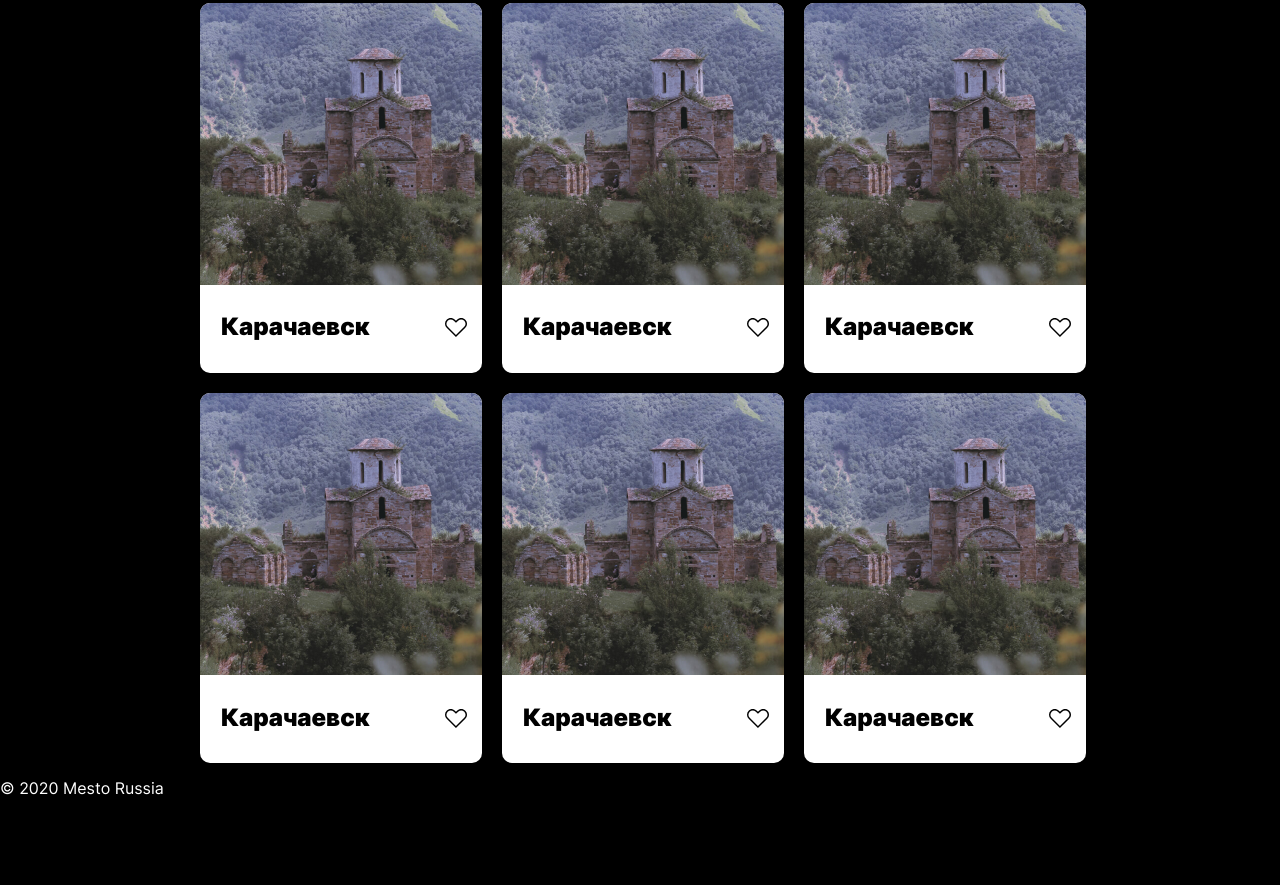
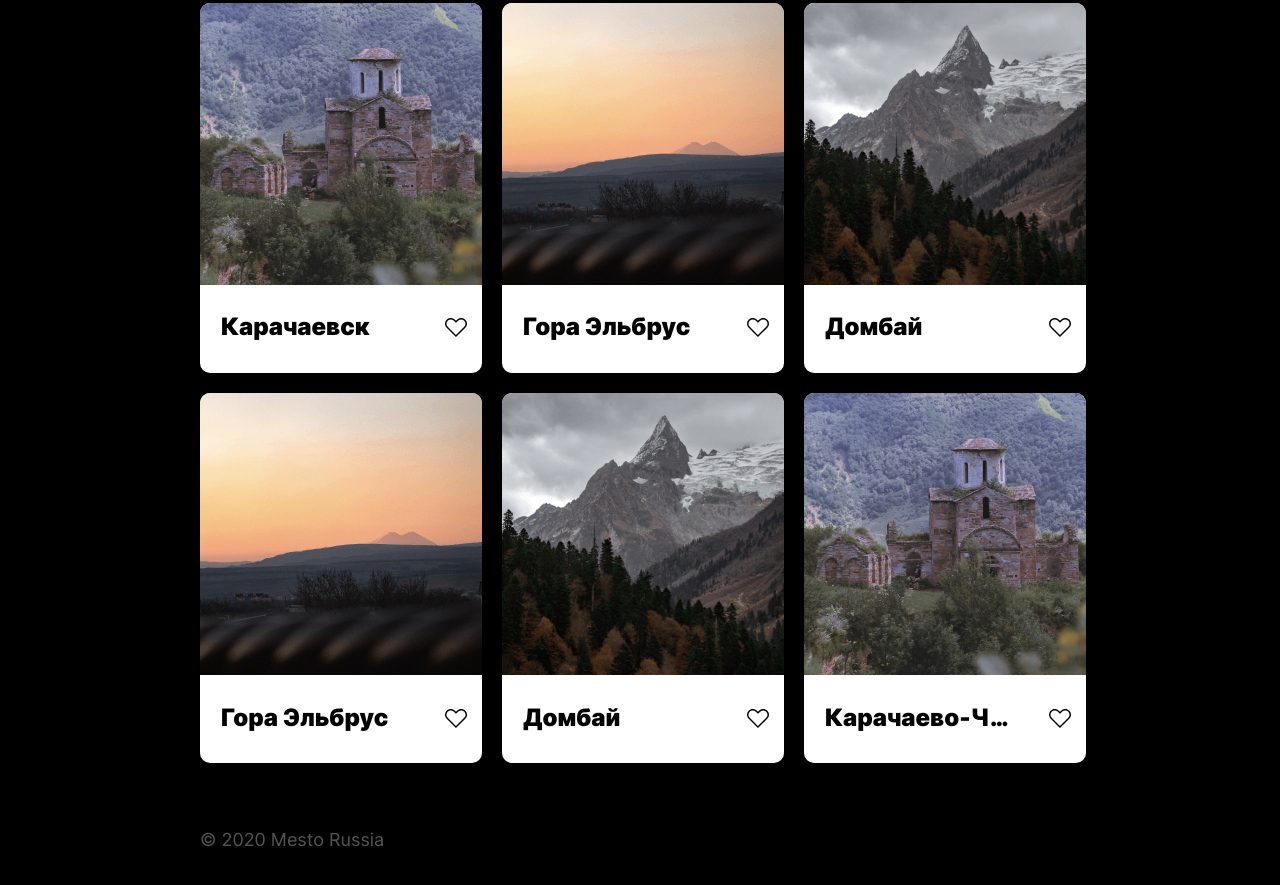
Before and after one commit to shvet12sov/mesto, a plain HTML site: page index.html in a window 1280 px wide. Shown: the part 285-1170 px from the top of the page. Before the commit the page ends 1099 px from the top, so only its background shows below. Drawn offline with Linux system fonts and the light colour scheme.

Commit message:
feat: свесртать секцию footer

```diff
--- /dev/null
+++ b/blocks/footer/__copyright/footer__copyright.css
@@ -0,0 +1,7 @@
+.footer__copyright {
+  font-style: normal;
+  font-weight: normal;
+  font-size: 18px;
+  line-height: 1.2;
+  color: #545454;
+}
--- a/blocks/footer/footer.css
+++ b/blocks/footer/footer.css
@@ -0,0 +1,3 @@
+.footer {
+  margin: 66px auto 60px;
+}
--- a/blocks/places/__name/places__name.css
+++ b/blocks/places/__name/places__name.css
@@ -8,4 +8,5 @@
   overflow: hidden;
   text-overflow: ellipsis;
   white-space: nowrap;
+  max-width: 190px;
 }
--- a/index.html
+++ b/index.html
@@ -33,37 +33,37 @@
             </div>
           </li>
           <li class="places__item">
-            <img src="./images/karachaevsk.jpg" alt="Карачаевск" class="places__image">
+            <img src="./images/elbrus.png" alt="Гора Эльбрус" class="places__image">
             <div class="places__wrapper">
-              <p class="places__name">Карачаевск</p>
+              <p class="places__name">Гора Эльбрус</p>
+              <span class="places__like"></span>
+            </div>
+          </li>
+          <li class="places__item">
+            <img src="./images/dombay.png" alt="Домбай" class="places__image">
+            <div class="places__wrapper">
+              <p class="places__name">Домбай</p>
+              <span class="places__like"></span>
+            </div>
+          </li>
+          <li class="places__item">
+            <img src="./images/elbrus.png" alt="Гора Эльбрус" class="places__image">
+            <div class="places__wrapper">
+              <p class="places__name">Гора Эльбрус</p>
+              <span class="places__like"></span>
+            </div>
+          </li>
+          <li class="places__item">
+            <img src="./images/dombay.png" alt="Домбай" class="places__image">
+            <div class="places__wrapper">
+              <p class="places__name">Домбай</p>
               <span class="places__like"></span>
             </div>
           </li>
           <li class="places__item">
             <img src="./images/karachaevsk.jpg" alt="Карачаевск" class="places__image">
             <div class="places__wrapper">
-              <p class="places__name">Карачаевск</p>
-              <span class="places__like"></span>
-            </div>
-          </li>
-          <li class="places__item">
-            <img src="./images/karachaevsk.jpg" alt="Карачаевск" class="places__image">
-            <div class="places__wrapper">
-              <p class="places__name">Карачаевск</p>
-              <span class="places__like"></span>
-            </div>
-          </li>
-          <li class="places__item">
-            <img src="./images/karachaevsk.jpg" alt="Карачаевск" class="places__image">
-            <div class="places__wrapper">
-              <p class="places__name">Карачаевск</p>
-              <span class="places__like"></span>
-            </div>
-          </li>
-          <li class="places__item">
-            <img src="./images/karachaevsk.jpg" alt="Карачаевск" class="places__image">
-            <div class="places__wrapper">
-              <p class="places__name">Карачаевск</p>
+              <p class="places__name">Карачаево-Черкесия</p>
               <span class="places__like"></span>
             </div>
           </li>
--- a/pages/index.css
+++ b/pages/index.css
@@ -26,3 +26,6 @@
 @import url('../blocks/places/__name/places__name.css');
 @import url('../blocks/places/__like/places__like.css');
 @import url('../blocks/places/__wrapper/places__wrapper.css');
+
+@import url('../blocks/footer/footer.css');
+@import url('../blocks/footer/__copyright/footer__copyright.css');
```
Also changed, not shown: images/dombay.png (added), images/elbrus.png (added).
